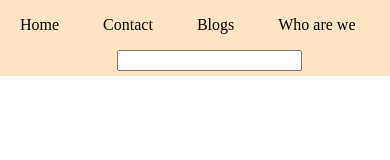
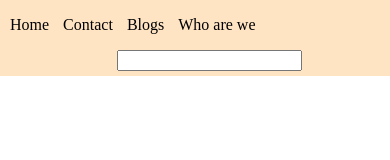
Before and after one commit to ammar1999-a/myresponsive, a plain HTML site: page index.html in a window 390 px wide. Drawn offline with Linux system fonts and the light colour scheme.

Commit message:
Update new.css

```diff
--- a/new.css
+++ b/new.css
@@ -48,6 +48,11 @@ body {
     .header .nav-bar , .header .search  {
         float: none;
     }
+
+     .header .nav-bar ul li {
+         margin-right: 0px !important;
+         margin-left: 10px !important;
+    }
     .header .search {
         margin: auto !important;
     }
```
